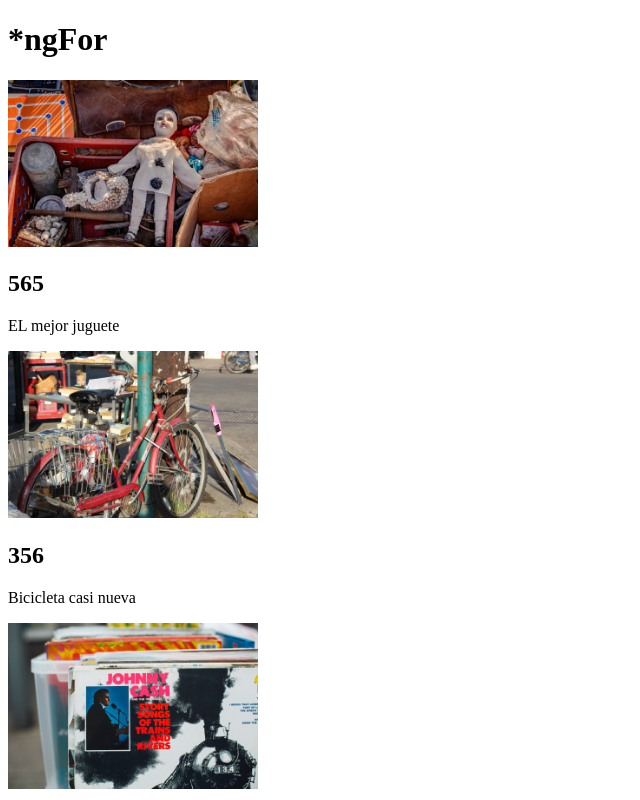
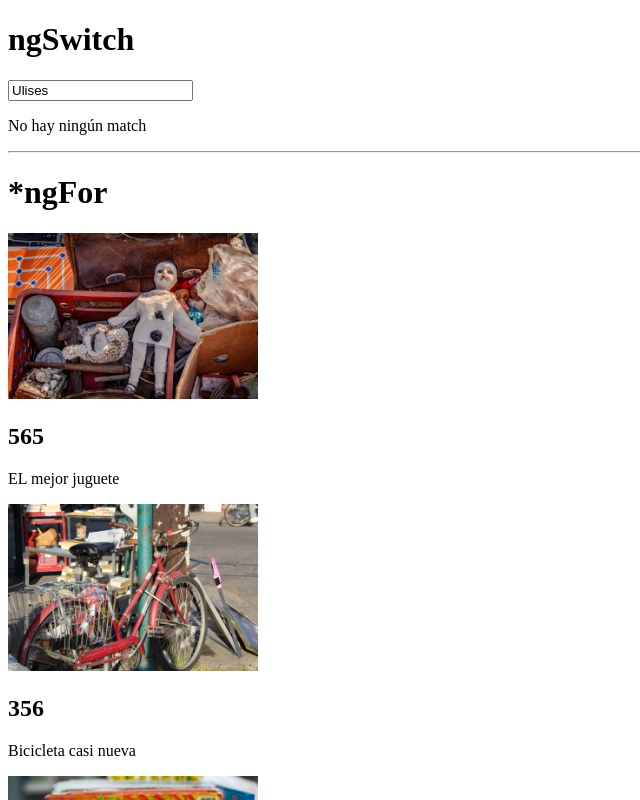
Before and after one commit to UlisesC12/myStoreAngular, an Angular app: page / in a window 1280 px wide. Shown: the top 800 px of the page, without its empty margins (0-640 px from the left). Built offline with nearby package versions, Linux system fonts and the light colour scheme.

Commit message:
ngSwitch class finished

```diff
--- a/src/app/app.component.html
+++ b/src/app/app.component.html
@@ -1,3 +1,26 @@
+<h1>ngSwitch</h1>
+<input type="text" required [(ngModel)] = "person.name"/>
+<div [ngSwitch]="person.name">
+  <p *ngSwitchCase="'nicolas'">
+      La persona es Nicolas
+  </p>
+  <p *ngSwitchCase="'julian'">
+      La persona es Julian
+  </p>
+  <p *ngSwitchCase="'camilo'">
+      La persona es Camilo
+  </p>
+  <p *ngSwitchDefault>
+      No hay ningún match
+  </p>
+</div>
+<!-- <input type="text">
+<p>la persona es nicolas</p>
+<input type="text">
+<p>la persona es julian</p>
+<input type="text">
+<p>la persona es camilo</p> -->
+<hr>
 <h1>*ngFor</h1>
 <div>
   <div *ngFor="let product of products">
```
